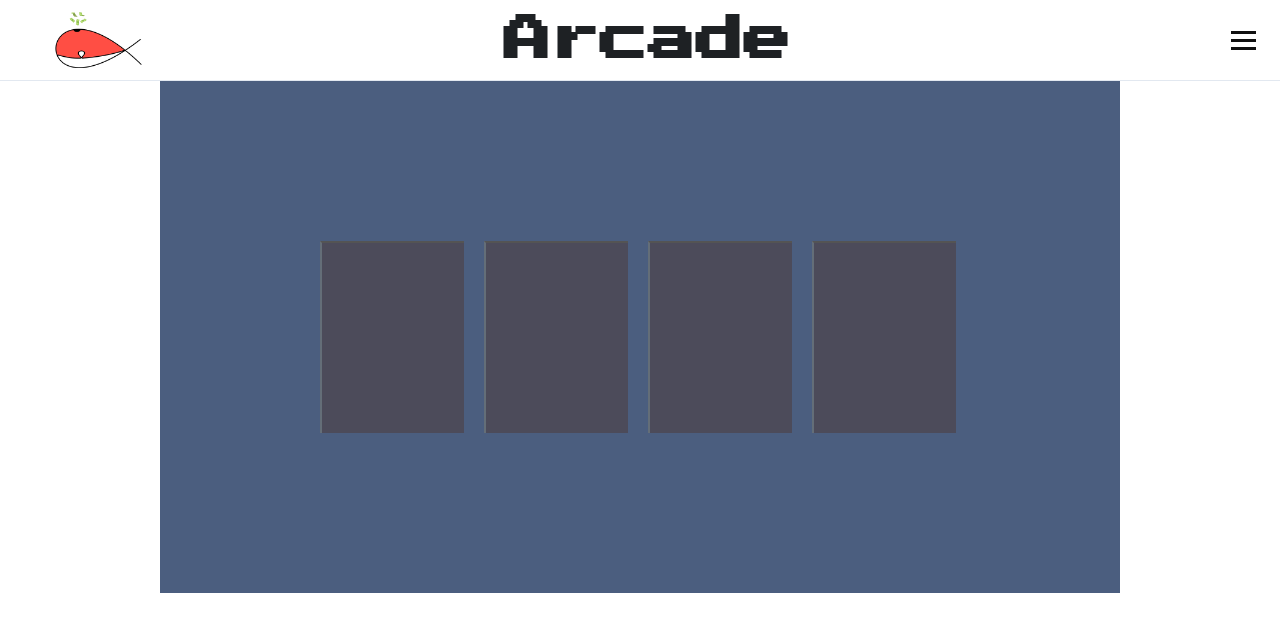
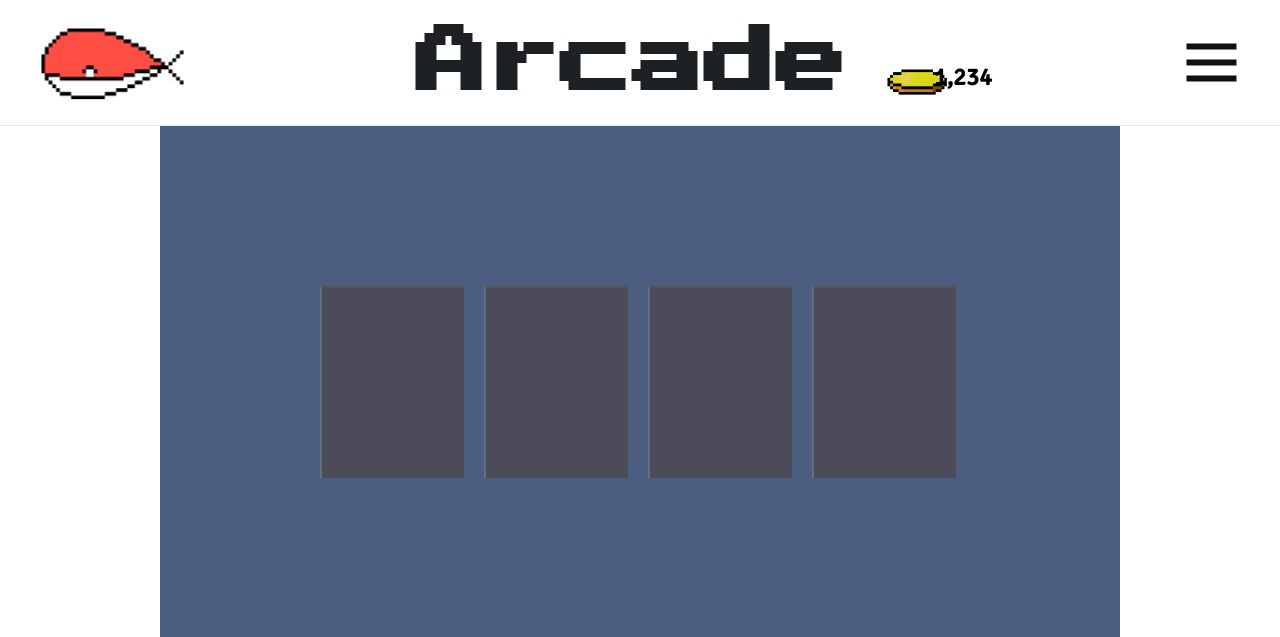
Before and after one commit to alexbrahos/Webmaster_Hackathon, a PHP site: page /html/index.html in a window 1280 px wide. Shown: the top 637 px of the page. Run offline with PHP 8.4, Linux system fonts and the light colour scheme.

Commit message:
added coin and wallet to header

```diff
--- a/css/main.css
+++ b/css/main.css
@@ -38,17 +38,6 @@ p + p {
 margin-top: 0;
 text-indent: 2em;
 }
-
-
-/* Title/Headers */
-#title {
-  font-size: xxx-large;
-  text-align: center;
-  margin-top: 0;
-  margin-bottom: 0;
-  color: #1e2124;
-}
-
 
 /* Flexbox Containers */
 .listGamesFlexBox {
@@ -105,7 +94,16 @@ text-indent: 2em;
   display: flex;
   justify-content: space-between;
   align-items: center;
-  padding: 1rem 1.5rem;
+  padding: 3rem 1.5rem;
+}
+
+/*Title*/
+#title {
+  font-size: 72px;
+  text-align: center;
+  margin-top: -1em;
+  margin-bottom: -1em;
+  color: #1e2124;
 }
 
 /*Hamburger icon*/
@@ -140,8 +138,27 @@ text-indent: 2em;
   display: block;
   width: 40px;
   height: 40px;
-  scale: 15%;
-  margin-top: -60px;
+  scale: 12.5%;
+  margin-top: -3rem;
+  margin-bottom: 1rem;
+}
+
+/*Coin image*/
+#coinImg {
+  display: block;
+  position: fixed;
+  right: 29%;
+  margin-bottom: 2rem;
+  width: 40px;
+  height: 40px;
+  scale: 7.5%
+}
+
+/*Money*/
+#walletAmt {
+  position: fixed;
+  right: 22.5%;
+
 }
 
 /*Inside of Hamburger Menu*/
@@ -151,7 +168,7 @@ text-indent: 2em;
     display: flex;
     position: fixed;
     right: -110%;
-    top: 4.75rem;
+    top: 6.9rem;
     flex-direction: column;
     background-color: #fff;
     width: 100%;
@@ -176,6 +193,8 @@ text-indent: 2em;
   .hamburger {
     display: block;
     cursor: pointer;
+    scale: 200%;
+    margin-right: 2rem;
   }
 
   /*Animation of Hamburger turning to X*/
--- a/html/index.html
+++ b/html/index.html
@@ -52,14 +52,21 @@
 
             <!--Clickable logo-->
             <a href="index.html" class="nav-logo">
-                <img src="../Images/logo.png">
+                <img src="../Images/pixelLogoBIG.png">
             </a>
 
             <!--Main Title-->
             <h1 id="title">Arcade</h1>
 
+            <h2 id="coinImg">
+                <img src="../Images/coinBIG.png">
+            </h2>
+
+            <h2 id="walletAmt">
+                1,234 <!--Link database to this or something? idk how this works-->
+            </h2>
+
             <!--Inside of Hamburger (shows when hamburger is clicked)-->
-            <!--TODO: change "#" in Log out to link to the sign in screen-->
             <ul class="nav-menu">
                 <li class="nav-item">
                     <a href="profile.html" class="nav-link">Profile</a>
```
Also changed, not shown: html/profile.html (+10 -3 lines), Images/coin.png, Images/coinBIG.png (added), Images/pixelLogo.png (added), Images/pixelLogoBIG.png (added).
